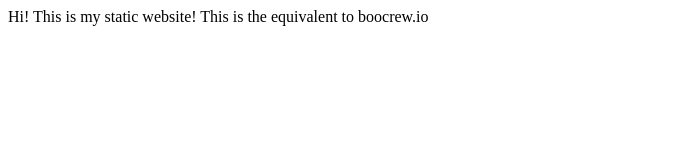
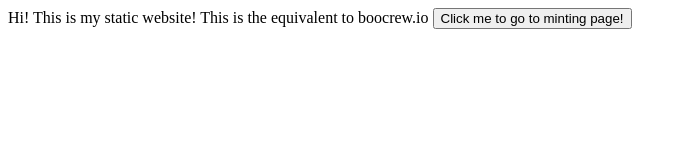
Before and after one commit to seanpen00/mystaticwebsite, a plain HTML site: page index.html in a window 1280 px wide. Shown: the whole page, without its empty margins (0-687 px from the left). Drawn offline with Linux system fonts and the light colour scheme.

Commit message:
Update index.html

```diff
--- a/index.html
+++ b/index.html
@@ -5,5 +5,6 @@
     </head>
     <body>
         Hi! This is my static website! This is the equivalent to boocrew.io
+        <a href="https://seanpen00.github.io/mystaticwebsite/build"><button>Click me to go to minting page!</button></a>
     </body>
 </html>
```
